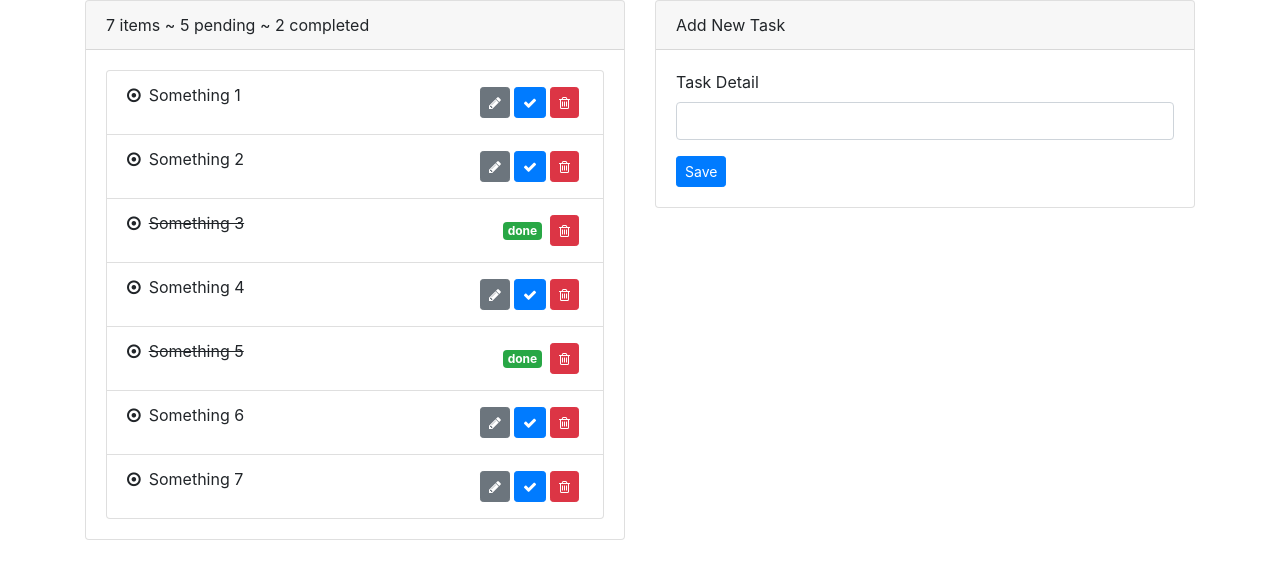
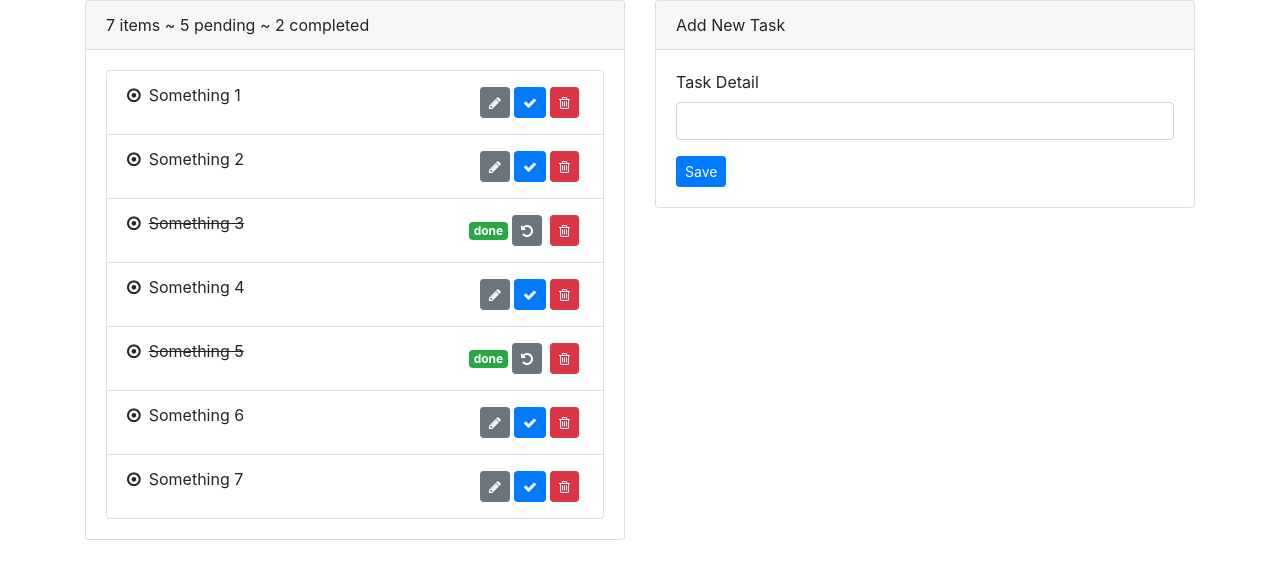
Before and after one commit to sudarpo/sc-todo, a React (Create React App) app: page / in a window 1280 px wide. Shown: the top 576 px of the page. Built offline with nearby package versions, Linux system fonts and the light colour scheme.

Commit message:
5 Toggle complete

```diff
--- a/src/App.js
+++ b/src/App.js
@@ -9,13 +9,21 @@ export default class App extends Component {
     taskToEdit: {},
   };
 
-  handleTaskComplete = (task) => {
+  toggleCompleteTask = (task) => {
     const allTasks = [...this.state.tasksList];
     const index = allTasks.findIndex((t) => t.id === task.id);
     const task1 = { ...allTasks[index] };
-    task1.completed = true;
+    task1.completed = !task.completed;
     allTasks[index] = task1;
     this.setState({ tasksList: allTasks });
+  };
+
+  handleTaskComplete = (task) => {
+    this.toggleCompleteTask(task);
+  };
+
+  handleTaskUndoComplete = (task) => {
+    this.toggleCompleteTask(task);
   };
 
   handleTaskDelete = (task) => {
@@ -53,6 +61,7 @@ export default class App extends Component {
             <ToDoList
               tasksList={tasksList}
               onTaskComplete={this.handleTaskComplete}
+              onTaskUndoComplete={this.handleTaskUndoComplete}
               onTaskDelete={this.handleTaskDelete}
               onTaskEdit={this.handleTaskEdit}
             />
--- a/src/components/ToDoList.jsx
+++ b/src/components/ToDoList.jsx
@@ -1,7 +1,14 @@
 import React from "react";
 
 export default function ToDoList(props) {
-  const { tasksList, onTaskComplete, onTaskDelete, onTaskEdit } = props;
+  const {
+    tasksList,
+    onTaskComplete,
+    onTaskUndoComplete,
+    onTaskDelete,
+    onTaskEdit,
+  } = props;
+
   const countPending = tasksList.filter((t) => t.completed === false).length;
   const countCompleted = tasksList.length - countPending;
 
@@ -9,7 +16,17 @@ export default function ToDoList(props) {
     return (
       <span className="float-right">
         {task.completed ? (
-          <span className="badge badge-success m-1">done</span>
+          <>
+            <span className="badge badge-success m-1">done</span>
+            <button
+              type="button"
+              title="Undo"
+              className="btn btn-sm btn-secondary mr-1"
+              onClick={() => onTaskUndoComplete(task)}
+            >
+              <i className="fa fa-undo" aria-hidden="true"></i>
+            </button>
+          </>
         ) : (
           <>
             <span className="badge badge-warning m-1"></span>
```
